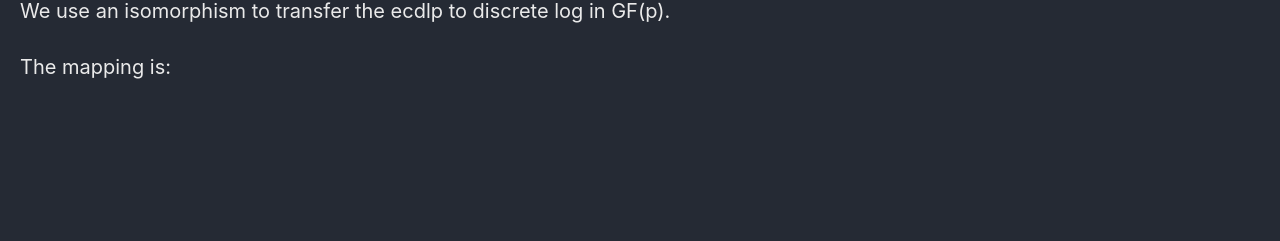
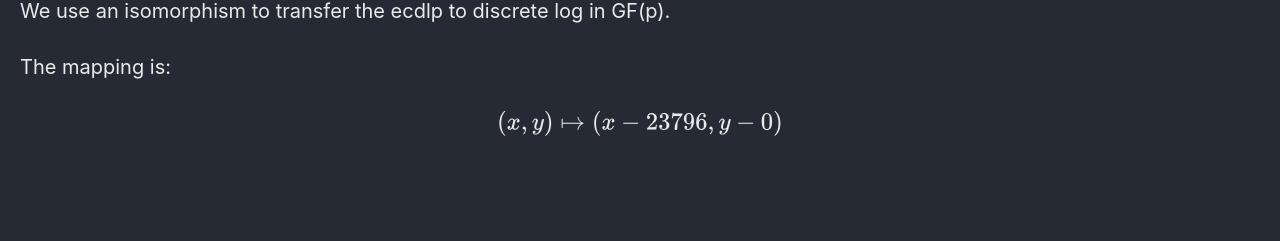
Before and after one commit to Connor-McCartney/Connor-McCartney.github.io, a Jekyll site: the page built from _pages/cryptography/ecc/Backdoor-IRONCTF2024.md, in a window 1280 px wide. Shown: the part 1822-2063 px from the top of the page. Built offline with Jekyll 4.4.1, drawn with Linux system fonts in a browser that asks for light colours; cached includes are drawn as plain includes; before the commit the page ends 1960 px from its top, so only the background shows below that.

Commit message:
Update Backdoor-IRONCTF2024.md

```diff
--- a/_pages/cryptography/ecc/Backdoor-IRONCTF2024.md
+++ b/_pages/cryptography/ecc/Backdoor-IRONCTF2024.md
@@ -71,3 +71,7 @@ We can follow this link <https://crypto.stackexchange.com/questions/61302/how-to
 We use an isomorphism to transfer the ecdlp to discrete log in GF(p).
 
 The mapping is:
+
+$$(x, y) \mapsto (x - 23796, y - 0)$$
+
+<br>
```
